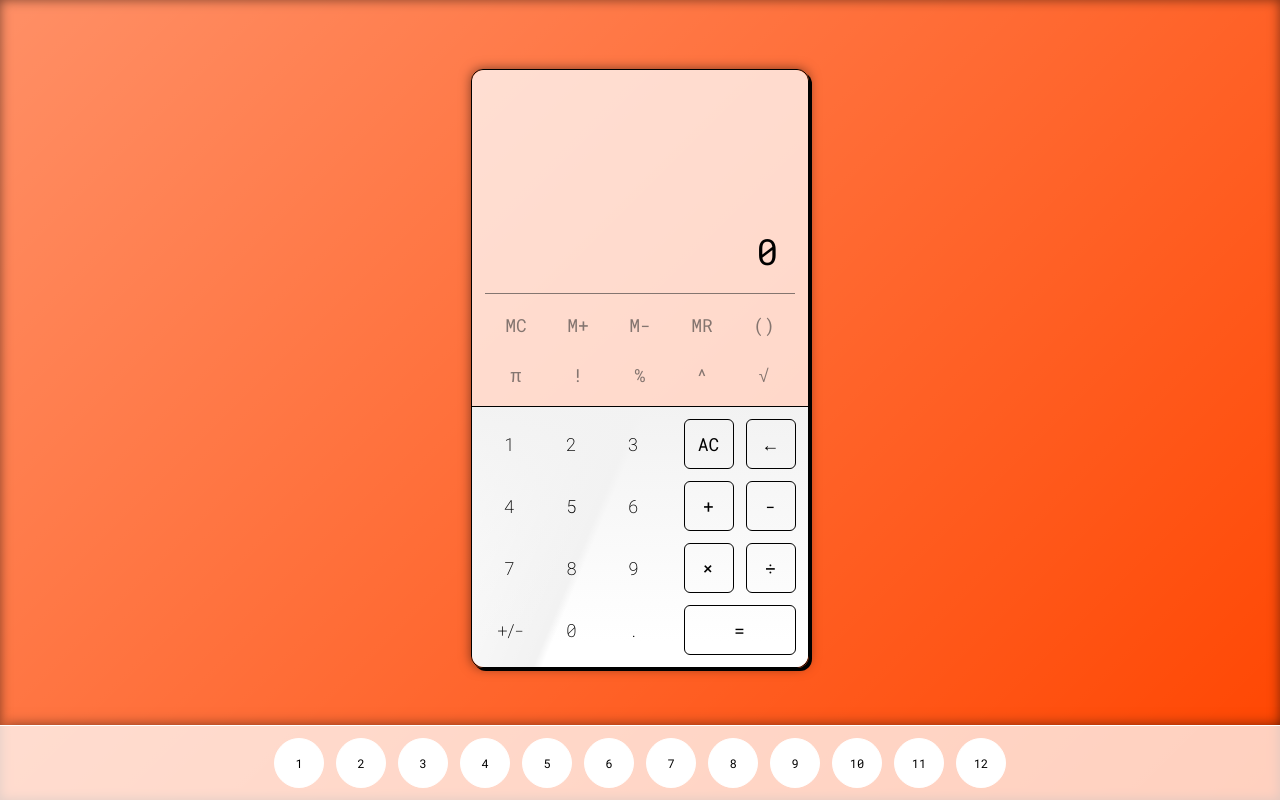
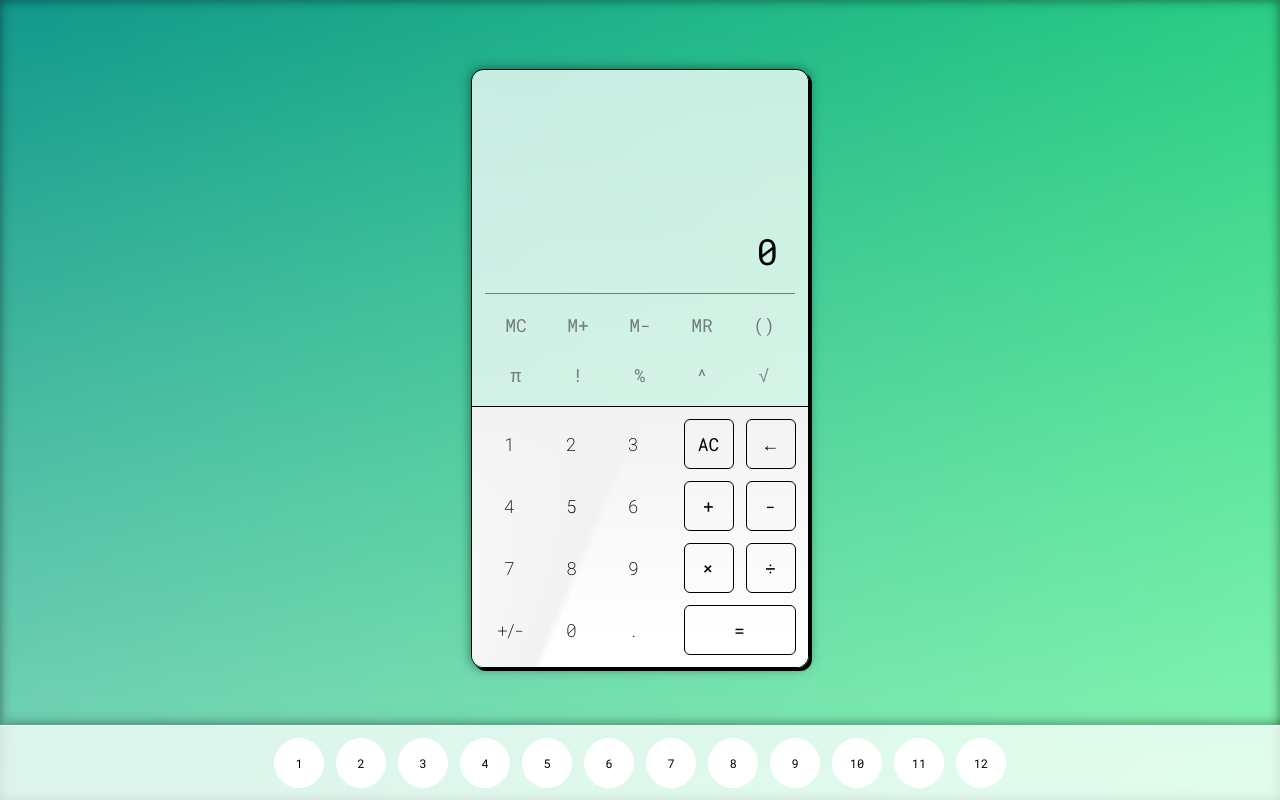
Before and after one commit to CJohnston079/odin-calculator, a plain HTML site: page index.html in a window 1280 px wide. Drawn offline with Linux system fonts and the light colour scheme.

Commit message:
added eight custom background themes

```diff
--- a/style.css
+++ b/style.css
@@ -4,7 +4,7 @@
 }
 
 html {
-    background: var(--cl-accent);
+    background: var(--theme-lagoon);
     font-size: 0.8rem;
     font-size: 1.5vh;
 }
@@ -17,10 +17,8 @@ html {
     --cl-black: hsl(0, 0%, 0%);
     --cl-white-trans: hsla(0, 0%, 100%, 0.75);
     --cl-black-trans: hsla(0, 0%, 0%, 0.5);
-    --cl-grad-dark:
-        linear-gradient(135deg, hsla(0, 0%, 0%, 0.2), hsla(0, 0%, 0%, 0.6));
-    --cl-grad-light:
-        linear-gradient(135deg, hsla(0, 0%, 100%, 0.4), hsla(0, 0%, 100%, 0.0));
+    --cl-grad-dark: linear-gradient(180deg, hsla(0, 0%, 0%, 0.4), hsla(0, 0%, 0%, 0.6));
+    --cl-grad-light: linear-gradient(0deg, hsla(0, 0%, 100%, 0.4), hsla(0, 0%, 100%, 0.0));
 
     --cl-glare-dark:
         linear-gradient(0deg, hsla(0, 0%, 0%, 0.0) 10%, hsla(0, 0%, 0%, 1.0) 100%),
@@ -30,6 +28,15 @@ html {
         linear-gradient(0deg, hsla(0, 0%, 95%, 0.0) 10%, hsla(0, 0%, 95%, 1.0) 100%),
         linear-gradient(112.5deg, hsla(0, 0%, 100%, 1.0) 0%, hsla(0, 0%, 100%, 0.0) 38%, hsla(0, 0%, 100%, 1.0) 40%, hsla(0, 0%, 100%, 1.0) 100%),
         hsla(0, 0%, 95%, 1.0);
+
+    --theme-graphite: linear-gradient(135deg, hsl(0, 0%, 70%) 0%, hsl(0, 0%, 31%) 100%);
+    --theme-strawberry: linear-gradient(135deg, hsl(357, 98%, 58%) 0%, hsl(357, 98%, 35%) 100%);
+    --theme-sunkissed: linear-gradient(135deg, hsl(40, 92%, 58%) 0%, hsl(340, 97%, 55%) 100%);
+    --theme-papaya: linear-gradient(135deg, hsl(90, 98%, 32%) 0%, hsl(137, 100%, 20%) 100%);
+    --theme-lagoon: linear-gradient(135deg, hsl(175, 80%, 33%) 0%, hsl(143, 85%, 58%) 100%);
+    --theme-atmosphere: linear-gradient(135deg, hsl(196, 93%, 67%) 0%, hsl(239, 64%, 59%) 100%);
+    --theme-lavender: linear-gradient(135deg, hsl(302, 97%, 75%) 0%, hsl(267, 89%, 55%) 100%);
+    --theme-velvet: linear-gradient(135deg, hsl(307, 82%, 62%) 0%, hsl(0, 100%, 50%) 100%);
 
     --cl-light: var(--cl-white);
     --cl-mid-light: var(--cl-light-grey);
```
